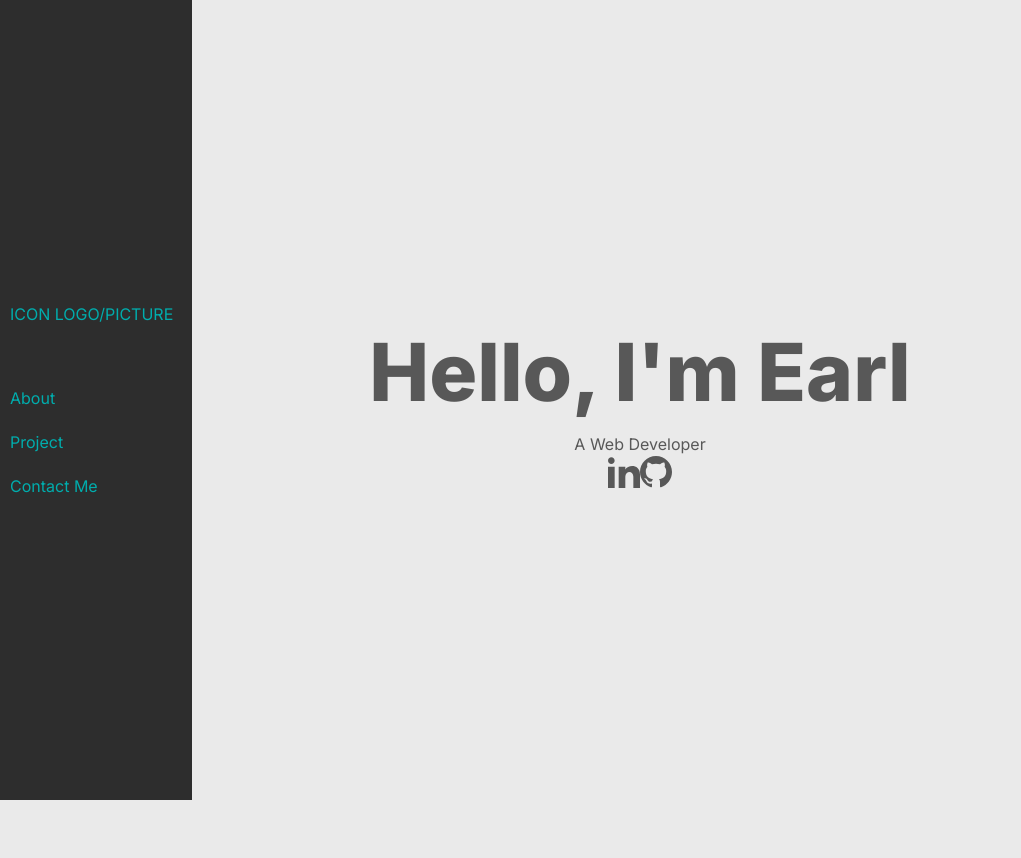
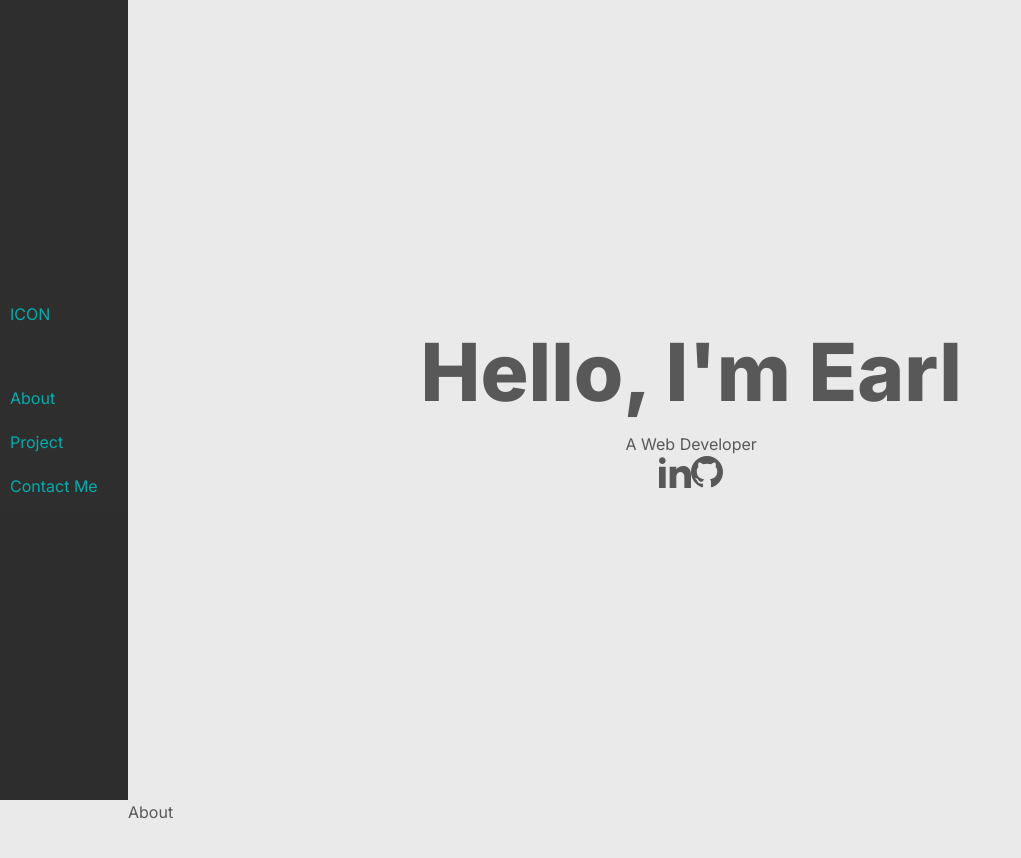
Before and after one commit to bLuEsKy140506/mywebsiteportfolio, a Next.js app: page / in a window 1280 px wide. Shown: the top 858 px of the page, without its empty margins (0-1021 px from the left). Before the commit the page ends 800 px from the top, so only its background shows below. Built offline with nearby package versions, Linux system fonts and the light colour scheme.

Commit message:
initial setup modified

```diff
--- a/app/globals.css
+++ b/app/globals.css
@@ -21,15 +21,18 @@ body {
   background-color: rgba(185, 185, 185, 0.288);
   position: relative;
 }
-
+.landing-page-container {
+  margin-left: 10vw;
+  width: 88vw;
+}
 .main-container {
   position: relative;
 }
 
 .header-title-container {
-  position: absolute;
+  position: relative;
   top: 0;
-  width: 100vw;
+  width: 100%;
   height: 100vh;
 
   display: flex;
@@ -57,8 +60,8 @@ body {
 }
 
 .about-me {
-  width: 100vw;
+  width: 100%;
   height: 100vh;
-  background-color: #333;
+
   position: static;
 }
--- a/app/page.tsx
+++ b/app/page.tsx
@@ -27,6 +27,7 @@ export default function Home() {
           </div>
         </div>
       </main>
+      <section className="about-me">About</section>
     </div>
   );
 }
--- a/semantic-parts/Header.css
+++ b/semantic-parts/Header.css
@@ -1,7 +1,7 @@
 .header-container {
-  position: absolute;
+  position: fixed;
   top: 0;
-  width: 15vw;
+  width: 10vw;
   height: 100vh;
   display: flex;
   justify-content: center;
--- a/semantic-parts/Header.jsx
+++ b/semantic-parts/Header.jsx
@@ -4,7 +4,7 @@ const HeaderComponent = () => {
   return (
     <div className="header-container">
       <div className="logo-container">
-        <h3>ICON LOGO/PICTURE</h3>
+        <h3>ICON</h3>
       </div>
       <nav className="nav-container flex ">
         <a href="#about">About</a>
```
